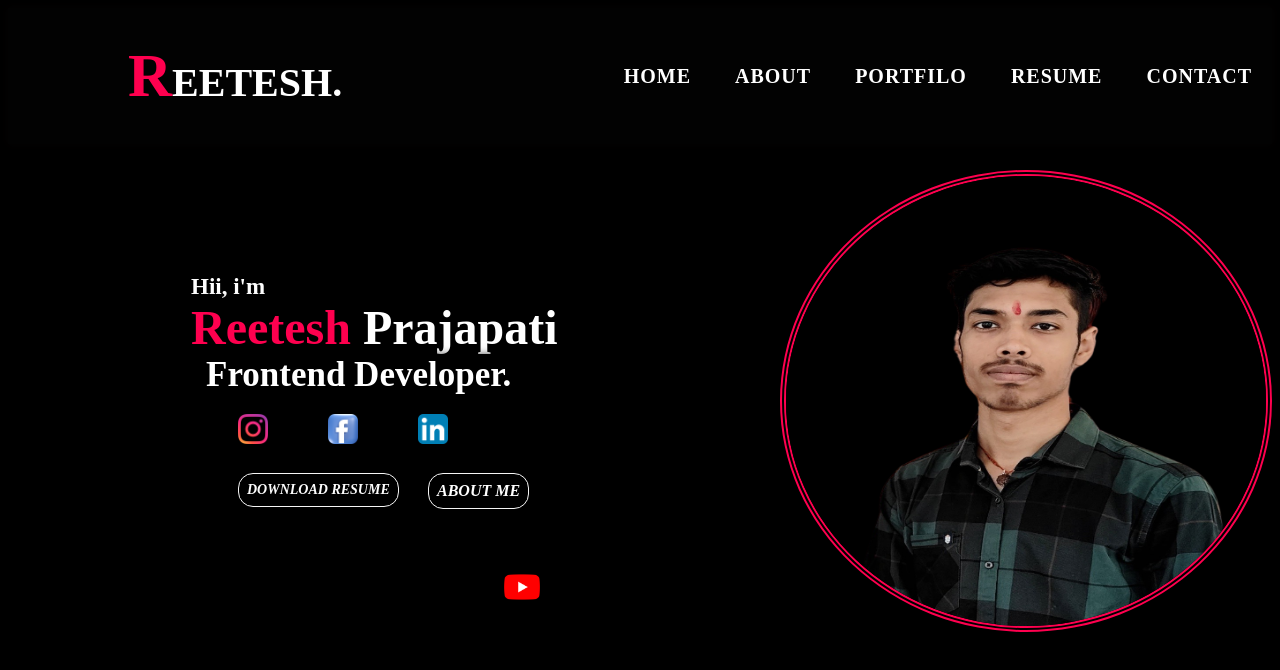
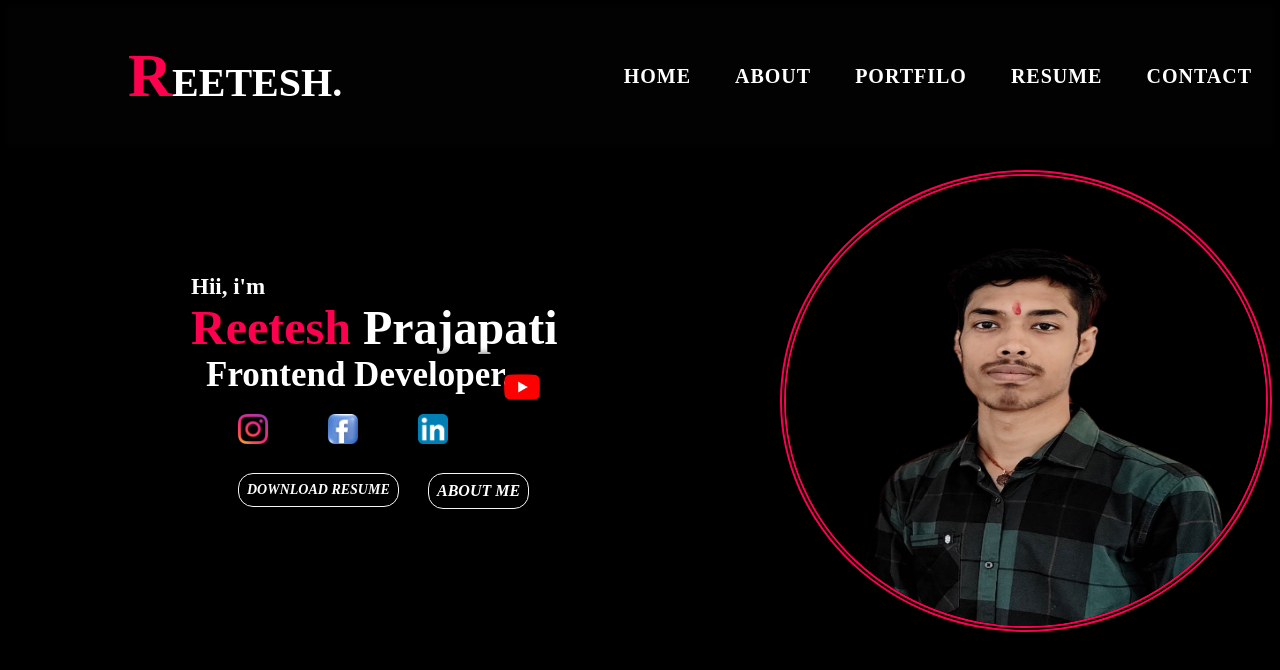
Before and after one commit to Reeteshprajapati/My-portfilo, a plain HTML site: page index.html in a window 1280 px wide. Drawn offline with Linux system fonts and the light colour scheme.

Commit message:
Update index.html

```diff
--- a/index.html
+++ b/index.html
@@ -160,7 +160,7 @@
             margin-bottom: 0px;
             margin-left: 54px;
             position: absolute;
-            bottom: 193px;
+            bottom:393px;
             cursor: pointer;
             transition: transform .5s;
         }
```
